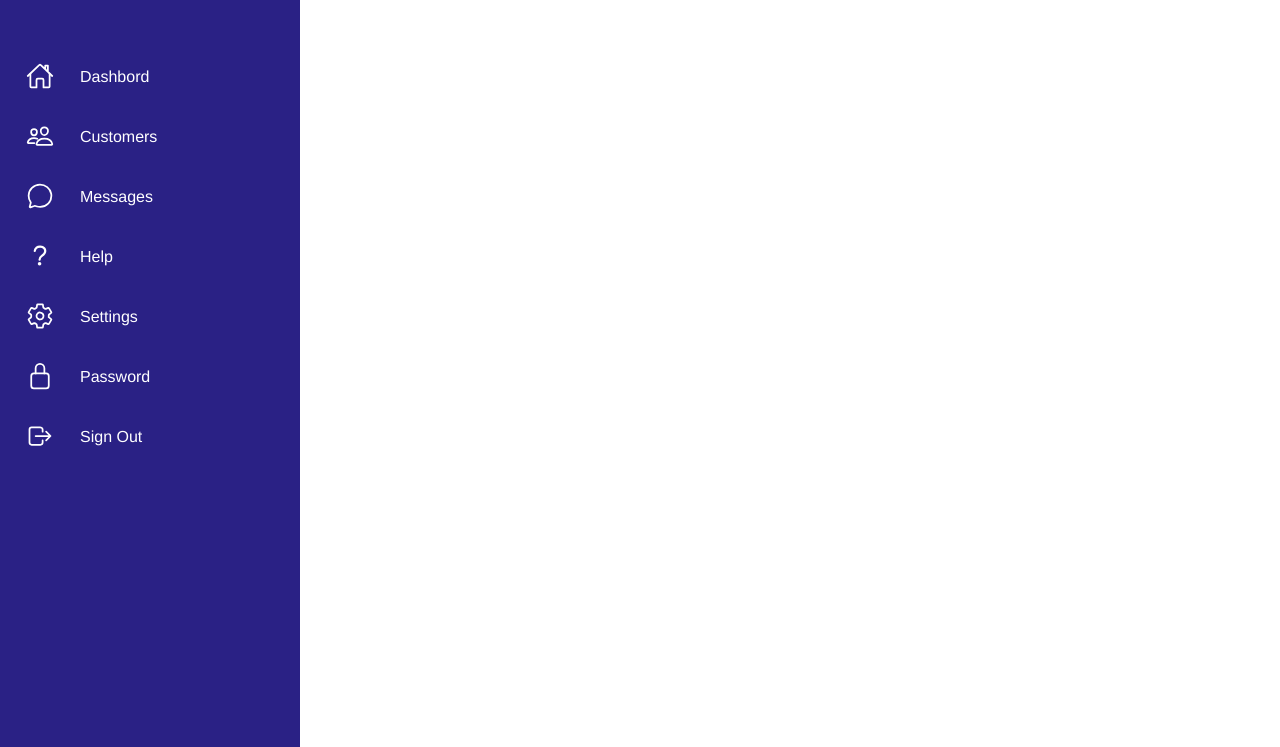
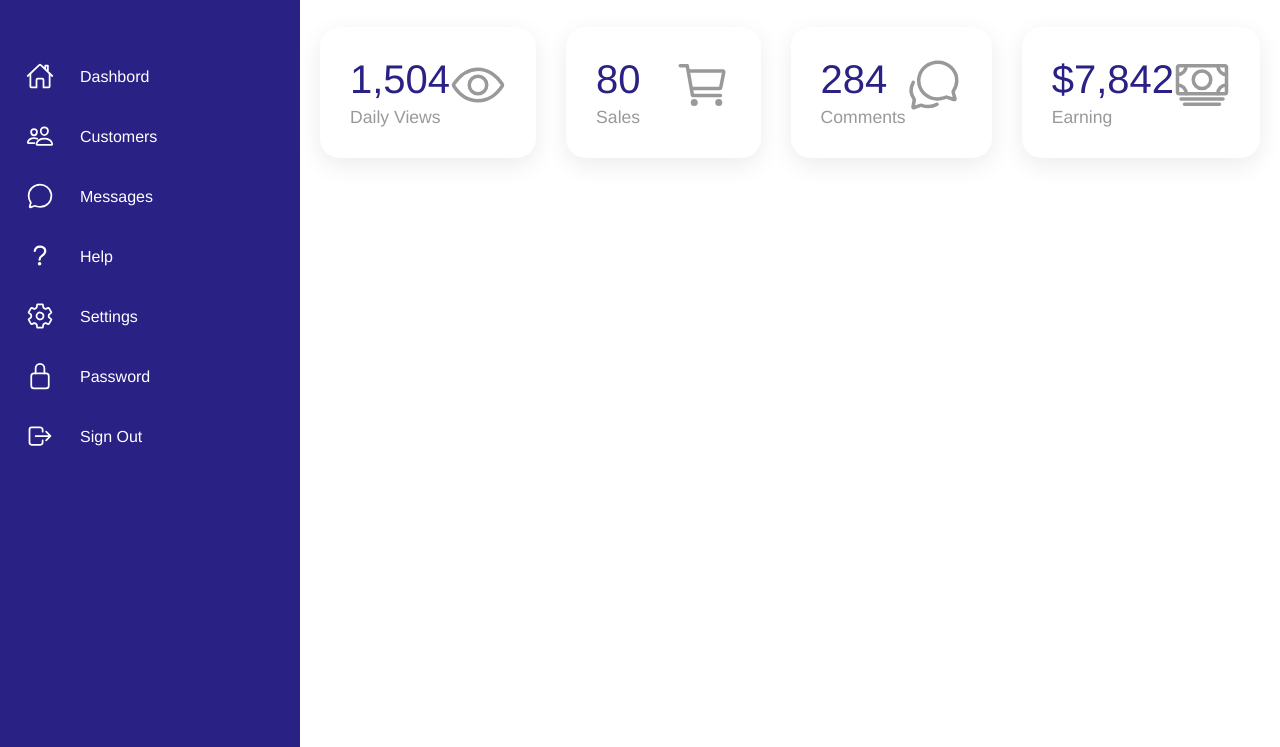
Before and after one commit to naveedniazi95/dashbord-repo, a plain HTML site: page index.html in a window 1280 px wide. Shown: the part 53-800 px from the top of the page. Drawn offline with nearby package versions, Linux system fonts and the light colour scheme.

Commit message:
added card

```diff
--- a/css/style.css
+++ b/css/style.css
@@ -50,9 +50,7 @@ body{
     border-top-left-radius: 30px;
     border-bottom-left-radius: 30px;
 }
-.navigation ul li:target{
-    background: var(--white);
-}
+
 .navigation ul li:hover{
     background-color: var(--white);
 }
@@ -194,3 +192,50 @@ body{
     height: 100%;
     object-fit: cover;
 }
+
+/* ------------------card------------------------ */
+ .cardBox{
+    position: relative;
+    width: 100%;
+    padding: 20px;
+    display: grid;
+    grid-template-columns: repeat(4, 1fr);
+    grid-gap: 30px;
+ }
+ .cardBox .card{
+    position: relative;
+    background: var(--white);
+    padding: 30px;
+    display: flex;
+    justify-content: space-between;
+    border-radius: 20px;
+    cursor: pointer;
+    box-shadow: 0 7px 25px rgba(0, 0, 0, 0.08);
+ }
+
+ .cardBox .card .numbers{
+    position: relative;
+    font-size: 2.5rem;
+    font-weight: 500;
+    color: var(--blue);
+ }
+
+ .cardBox .card .cardName{
+    color: var(--black2);
+    font-size: 1.1rem;
+    margin-top: 5px;
+ }
+
+ .cardBox .card .iconBox{
+    font-size: 3.5rem;
+    color: var(--black2);
+ }
+
+ .cardBox .card:hover{
+    background: var(--blue);
+ }
+ .cardBox .card:hover .numbers,
+ .cardBox .card:hover .cardName,
+ .cardBox .card:hover .iconBox{
+    color: var(--white);
+ }
--- a/index.html
+++ b/index.html
@@ -92,6 +92,58 @@
             </div>
 
         </div>
+
+    <!-- --------- card -------------- -->
+     <div class="cardBox">
+        <div class="card">
+            <div>
+                <div class="numbers">1,504</div>
+                <div class="cardName">Daily Views</div>
+            </div>
+
+            <div class="iconBox">
+                <ion-icon name="eye-outline"></ion-icon>
+
+            </div>
+        </div>
+
+        <div class="card">
+            <div>
+                <div class="numbers">80</div>
+                <div class="cardName">Sales</div>
+            </div>
+
+            <div class="iconBox">
+                <ion-icon name="cart-outline"></ion-icon>
+
+            </div>
+        </div>
+
+        <div class="card">
+            <div>
+                <div class="numbers">284</div>
+                <div class="cardName">Comments</div>
+            </div>
+
+            <div class="iconBox">
+                <ion-icon name="chatbubbles-outline"></ion-icon>
+
+            </div>
+        </div>
+
+        <div class="card">
+            <div>
+                <div class="numbers">$7,842</div>
+                <div class="cardName">Earning</div>
+            </div>
+
+            <div class="iconBox">
+                <ion-icon name="cash-outline"></ion-icon>
+
+            </div>
+        </div>
+
+     </div>
     </div>
 <!-- ---------------- ionicons --------------- -->
     <script type="module" src="https://unpkg.com/ionicons@7.1.0/dist/ionicons/ionicons.esm.js"></script>
```
